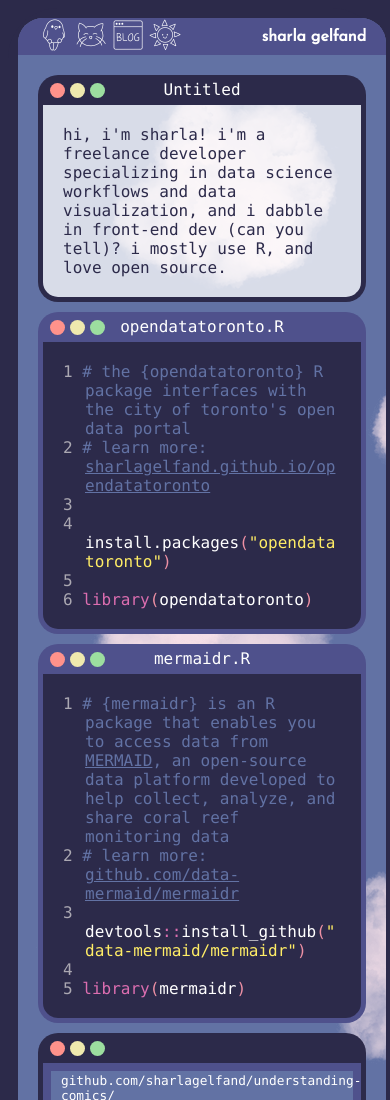
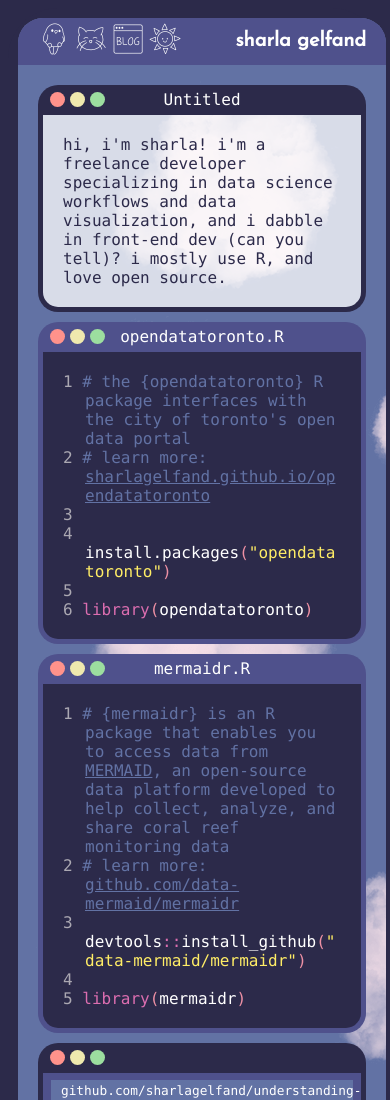
Before and after one commit to sharlagelfand/sharla.online, a plain HTML site: page index.html in a window 390 px wide. Shown: the top 1100 px of the page. Drawn offline with Linux system fonts and the light colour scheme.

Commit message:
Slightly larger header on mobile

```diff
--- a/style.css
+++ b/style.css
@@ -493,7 +493,7 @@ a:hover {
   }
 
   h1 {
-    font-size: 1em;
+    font-size: 1.25em;
   }
 
   .tablink {
```
